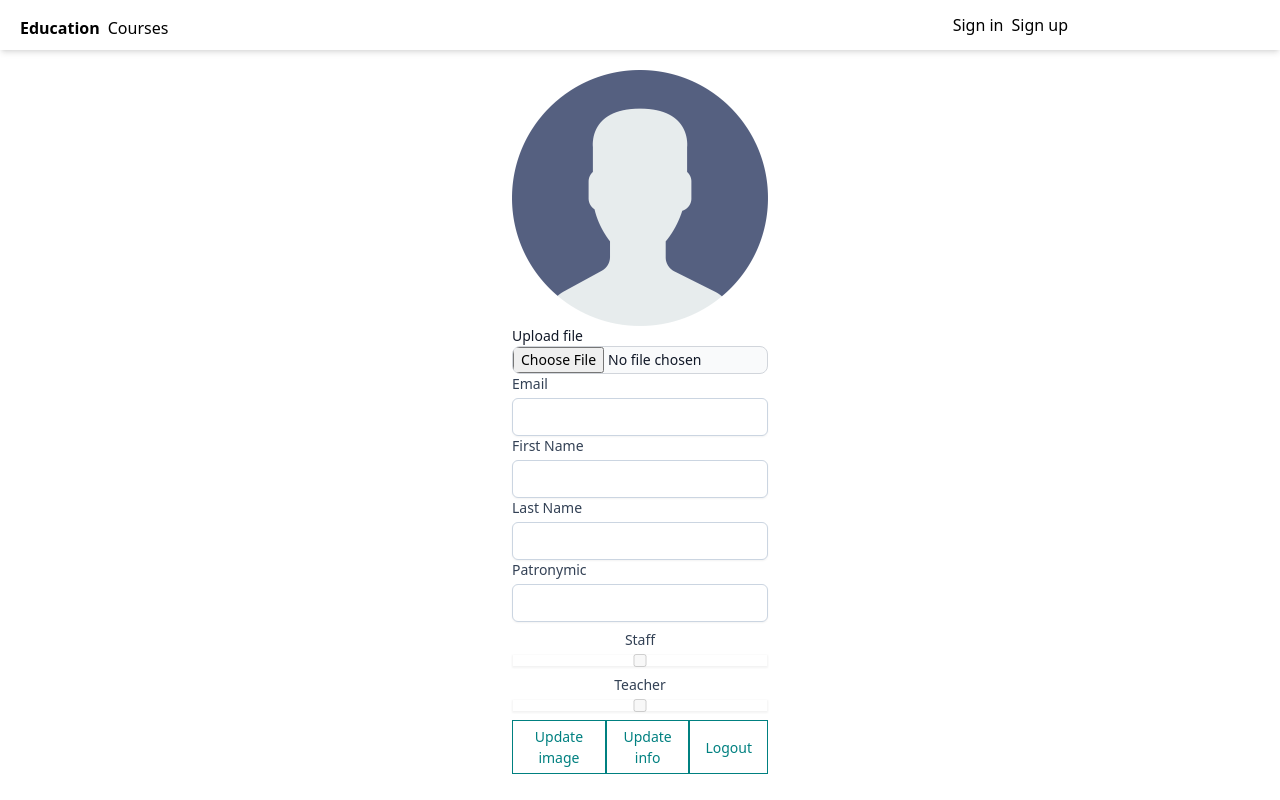
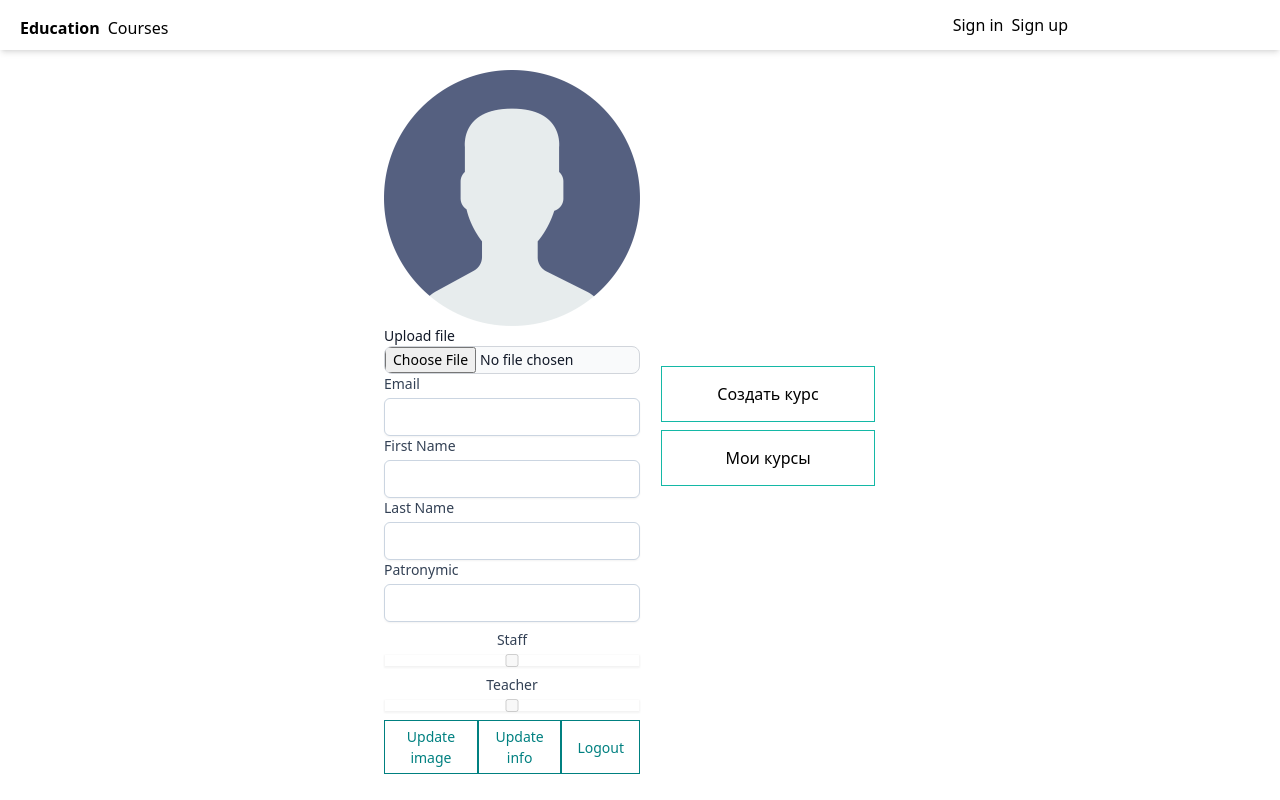
Before and after one commit to Ultralightmemes/education-react-js, a React (Create React App) app: page /profile in a window 1280 px wide. Built offline with nearby package versions, Linux system fonts and the light colour scheme; no server answers.

Commit message:
minor fixes

```diff
--- a/src/components/CourseCard.jsx
+++ b/src/components/CourseCard.jsx
@@ -5,6 +5,7 @@ const CourseCard = ({course}) => {
     const handleImageError = (event) => {
         event.target.src = '/No_image_available.svg.png';
     };
+    console.log(course)
     return (
         <div>
             <Link to={'/preview/' + course.id}>
--- a/src/http/index.js
+++ b/src/http/index.js
@@ -1,7 +1,10 @@
 import axios from "axios";
 
-export const API_URL = 'http://localhost:8000/'
+// export const API_URL = 'http://localhost:8000/'
 // export const API_URL = 'https://education-django.herokuapp.com/'
+// export const API_URL = 'http://5-180-182-221.cloud-xip.com/'
+export const API_URL = 'http://5.180.182.221/'
+
 
 
 const $api = axios.create({
--- a/src/pages/CourseListPage.jsx
+++ b/src/pages/CourseListPage.jsx
@@ -47,9 +47,7 @@ const CourseListPage = observer(() => {
                             placeholder="Поиск..."
                             id="default-search"
                             className="block w-full p-4 pl-10 text-sm text-gray-900 border border-gray-300
-                               rounded-lg bg-gray-50 focus:ring-blue-500 focus:border-blue-500 dark:bg-gray-700
-                               dark:border-gray-600 dark:placeholder-gray-400 dark:text-white dark:focus:ring-blue-500
-                               dark:focus:border-blue-500"
+                               rounded-lg bg-gray-50 focus:ring-blue-500 focus:border-blue-500"
                         />
                         <button
                             type="submit"
--- a/src/pages/Lesson.jsx
+++ b/src/pages/Lesson.jsx
@@ -62,6 +62,7 @@ const Lesson = observer(() => {
             store.setLesson(store.lesson + 1);
         }
     }
+    console.log(lesson)
 
     return (
         <div className="flex ml-10">
--- a/src/pages/Profile.jsx
+++ b/src/pages/Profile.jsx
@@ -49,7 +49,7 @@ const Profile = () => {
         "focus:invalid:ring-pink-500"
     return (
         <div className="flex justify-center items-center">
-            <div className="w-1/5">
+            <div className="w-1/5 mb-2">
                 {
                     user.image
                         ?
@@ -138,6 +138,18 @@ const Profile = () => {
                     </MyButton>
                 </div>
             </div>
+            <div className="w-1/5">
+                <button
+                    className="block w-5/6 mx-auto h-14 mb-2 border border-teal-500"
+                >
+                    Создать курс
+                </button>
+                <button
+                    className="block w-5/6 mx-auto h-14 border border-teal-500"
+                >
+                    Мои курсы
+                </button>
+            </div>
         </div>
     );
 };
```
Also changed, not shown: src/components/LessonComponent.jsx (+0 -7 lines).
